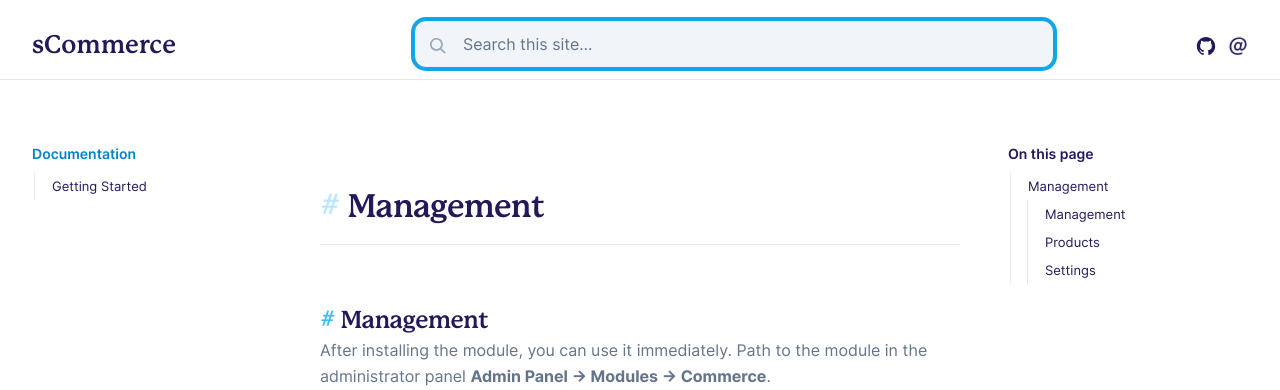
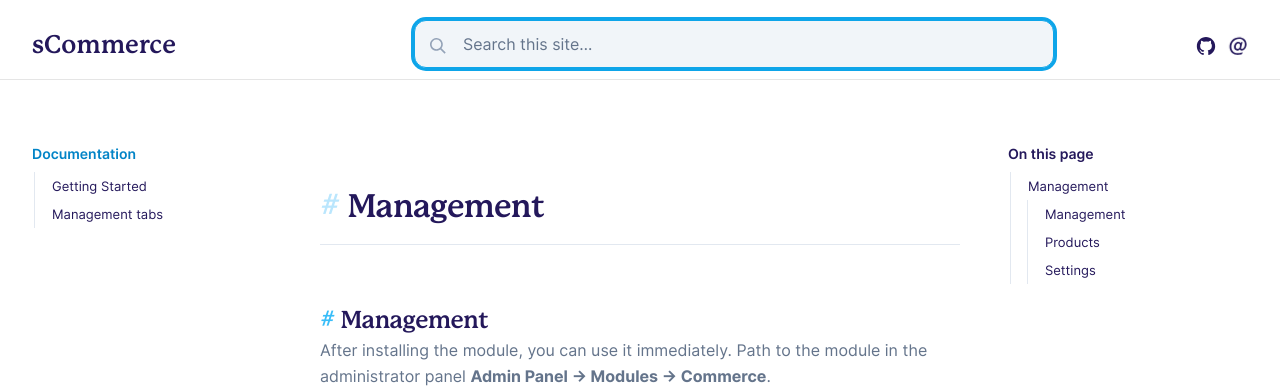
Before and after one commit to Seiger/sCommerce, a Jekyll site: the page built from docs/pages/management.md, in a window 1280 px wide. Shown: the top 390 px of the page. Built offline with Jekyll 4.4.1, drawn with Linux system fonts in a browser that asks for light colours; some web fonts are replaced.

Commit message:
[ADD] Page to docs.

```diff
--- a/docs/_data/toc.yml
+++ b/docs/_data/toc.yml
@@ -3,3 +3,5 @@
   links:
     - title: "Getting Started"
       url: "getting-started"
+    - title: "Management tabs"
+      url: "management"
```
